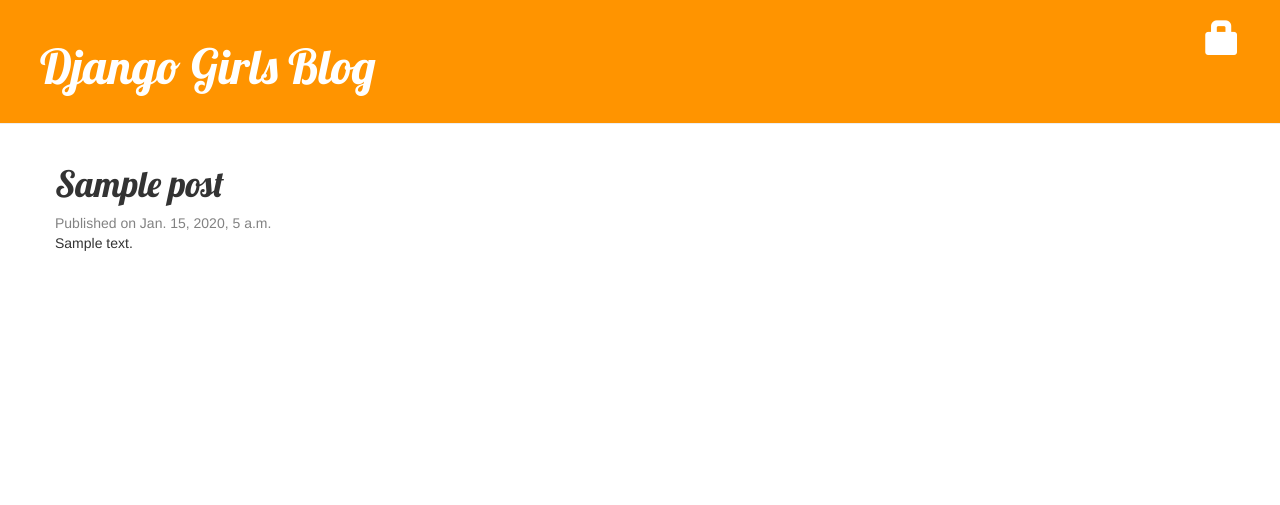
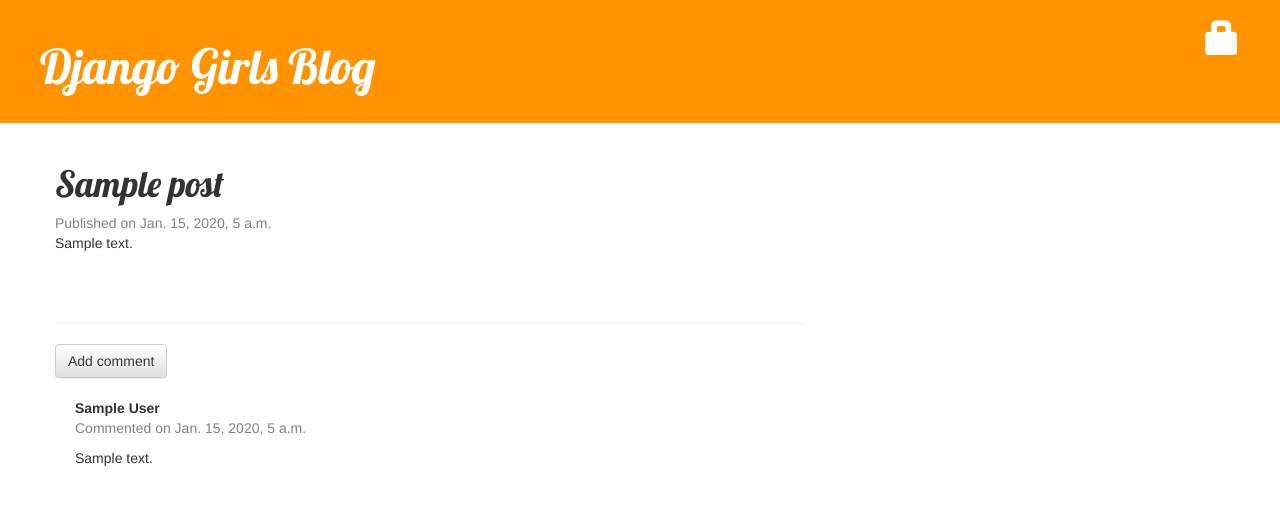
Before and after one commit to iamsouravin/my-first-blog, a Django app: page /post/1/ in a window 1280 px wide. Shown: the top 505 px of the page. Run offline with Django 3.2, Linux system fonts and the light colour scheme; tables that the repository leaves empty hold one stand-in row (values such as "Sample post"); some libraries are stand-ins or nearby versions.

Commit message:
Add comment feature

```diff
--- a/blog/admin.py
+++ b/blog/admin.py
@@ -1,4 +1,5 @@
 from django.contrib import admin
-from .models import Post
+from .models import Post, Comment
 
 admin.site.register(Post)
+admin.site.register(Comment)
--- a/blog/models.py
+++ b/blog/models.py
@@ -13,5 +13,23 @@
         self.published_date = timezone.now()
         self.save()
 
+    def approved_comments(self):
+        return self.comments.filter(approved_comment=True)
+
     def __str__(self):
         return self.title
+
+
+class Comment(models.Model):
+    post = models.ForeignKey('blog.Post', related_name='comments')
+    author = models.CharField(max_length=200)
+    text = models.TextField()
+    created_date = models.DateTimeField(default=timezone.now)
+    approved_comment = models.BooleanField(default=False)
+
+    def approve(self):
+        self.approved_comment = True
+        self.save()
+
+    def __str__(self):
+        return self.text
--- a/blog/static/css/blog.css
+++ b/blog/static/css/blog.css
@@ -58,3 +58,7 @@
 .post h2 a, .post h2 a:visited {
     color: #000000;
 }
+
+.comment {
+    margin: 20px 0px 20px 20px;
+}
--- a/blog/templates/blog/post_detail.html
+++ b/blog/templates/blog/post_detail.html
@@ -21,4 +21,23 @@
         {% endif %}
         <p>{{ post.text|linebreaksbr }}</p>
     </div>
+    <hr>
+    <a class="btn btn-default" href="{% url 'add_comment_to_post' pk=post.pk %}">Add comment</a>
+    {% for comment in post.comments.all %}
+    {% if user.is_authenticated or comment.approved_comment %}
+    <div class="comment">
+        <strong>{{ comment.author }}</strong>
+        <div class="date">
+            Commented on {{ comment.created_date }}
+            {% if user.is_authenticated and not comment.approved_comment %}
+            <a class="btn btn-default" href="{% url 'comment_remove' pk=comment.pk %}"><span class="glyphicon glyphicon-remove"></span></a>
+            <a class="btn btn-default" href="{% url 'comment_approve' pk=comment.pk %}"><span class="glyphicon glyphicon-ok"></span></a>
+            {% endif %}
+        </div>
+        <p>{{ comment.text|linebreaks }}</p>
+    </div>
+    {% endif %}
+    {% empty %}
+    <p>No comments here yet :(</p>
+    {% endfor %}
 {% endblock %}
--- a/blog/templates/blog/post_list.html
+++ b/blog/templates/blog/post_list.html
@@ -8,6 +8,7 @@
                 <p>Published on {{ post.published_date }}</p>
             </div>
             <p>{{ post.text|truncatechars:100|linebreaksbr }}</p>
+            <a href="{% url 'post_detail' pk=post.pk %}">Comments: {{ post.approved_comments.count }}</a>
         </div>
     {% endfor %}
 {% endblock %}
--- a/blog/urls.py
+++ b/blog/urls.py
@@ -9,4 +9,7 @@
     url(r'^drafts/$', views.post_draft_list, name='post_draft_list'),
     url(r'^post/(?P<pk>\d+)/publish/$', views.post_publish, name='post_publish'),
     url(r'^post/(?P<pk>\d+)/remove/$', views.post_remove, name='post_remove'),
+    url(r'^post/(?P<pk>\d+)/comment/$', views.add_comment_to_post, name='add_comment_to_post'),
+    url(r'^comment/(?P<pk>\d+)/approve/$', views.comment_approve, name='comment_approve'),
+    url(r'^comment/(?P<pk>\d+)/remove/$', views.comment_remove, name='comment_remove'),
 ]
--- a/blog/views.py
+++ b/blog/views.py
@@ -2,8 +2,8 @@
 from django.shortcuts import get_object_or_404, redirect, render
 from django.utils import timezone
 
-from .forms import PostForm
-from .models import Post
+from .forms import PostForm, CommentForm
+from .models import Post, Comment
 
 
 def post_list(request):
@@ -64,3 +64,31 @@
     post = get_object_or_404(Post, pk=pk)
     post.delete()
     return redirect('post_list')
+
+
+def add_comment_to_post(request, pk):
+    post = get_object_or_404(Post, pk=pk)
+    if request.method == "POST":
+        form = CommentForm(request.POST)
+        if form.is_valid():
+            comment = form.save(commit=False)
+            comment.post = post
+            comment.save()
+            return redirect('post_detail', pk=post.pk)
+    else:
+        form = CommentForm()
+    return render(request, 'blog/add_comment_to_post.html', {'form': form})
+
+
+@login_required
+def comment_approve(request, pk):
+    comment = get_object_or_404(Comment, pk=pk)
+    comment.approve()
+    return redirect('post_detail', pk=comment.post.pk)
+
+
+@login_required
+def comment_remove(request, pk):
+    comment = get_object_or_404(Comment, pk=pk)
+    comment.delete()
+    return redirect('post_detail', pk=comment.post.pk)
```
Also changed, not shown: blog/forms.py (+8 -1 lines), blog/templates/blog/add_comment_to_post.html (added, +9 -0 lines), blog/migrations/0002_comment.py (added).
